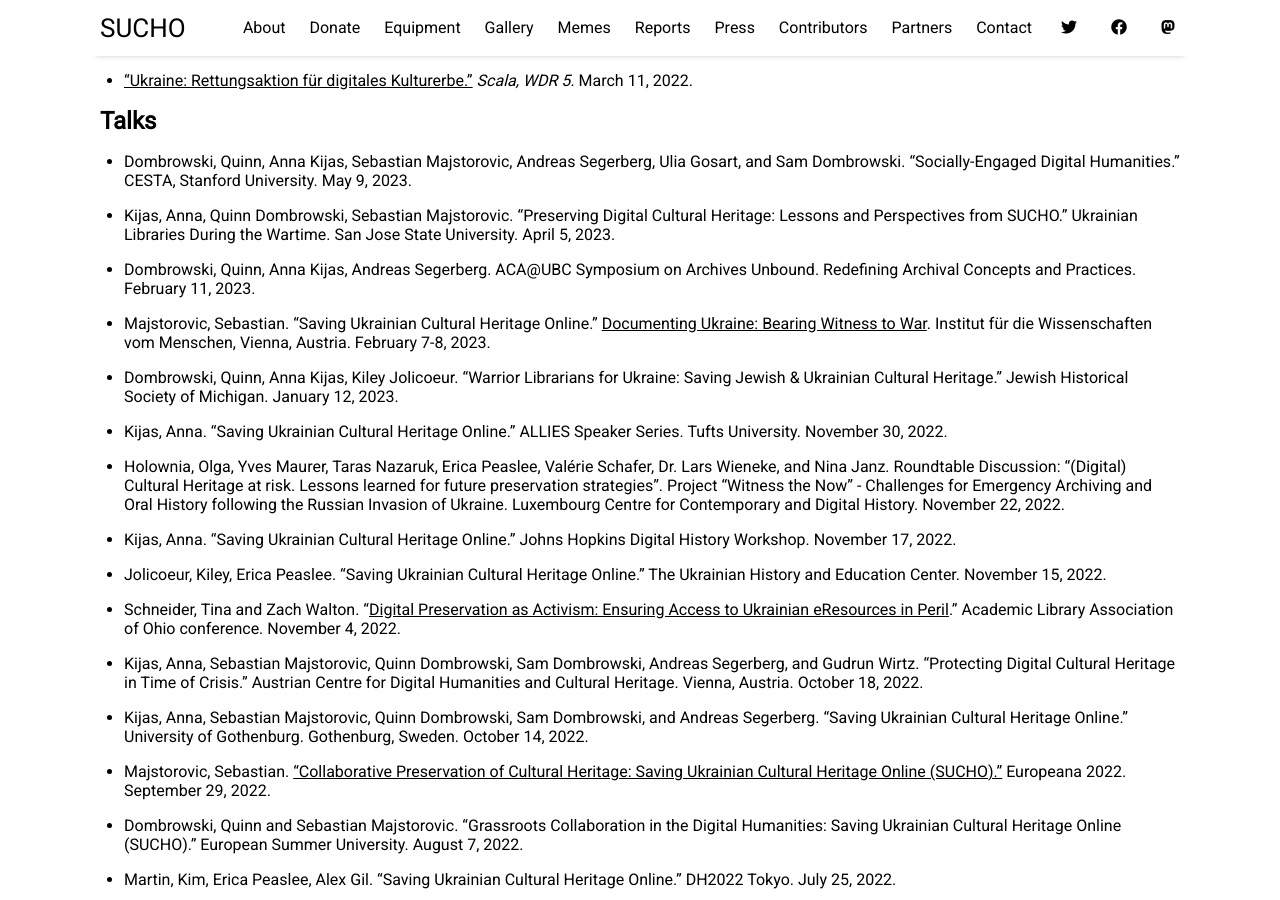
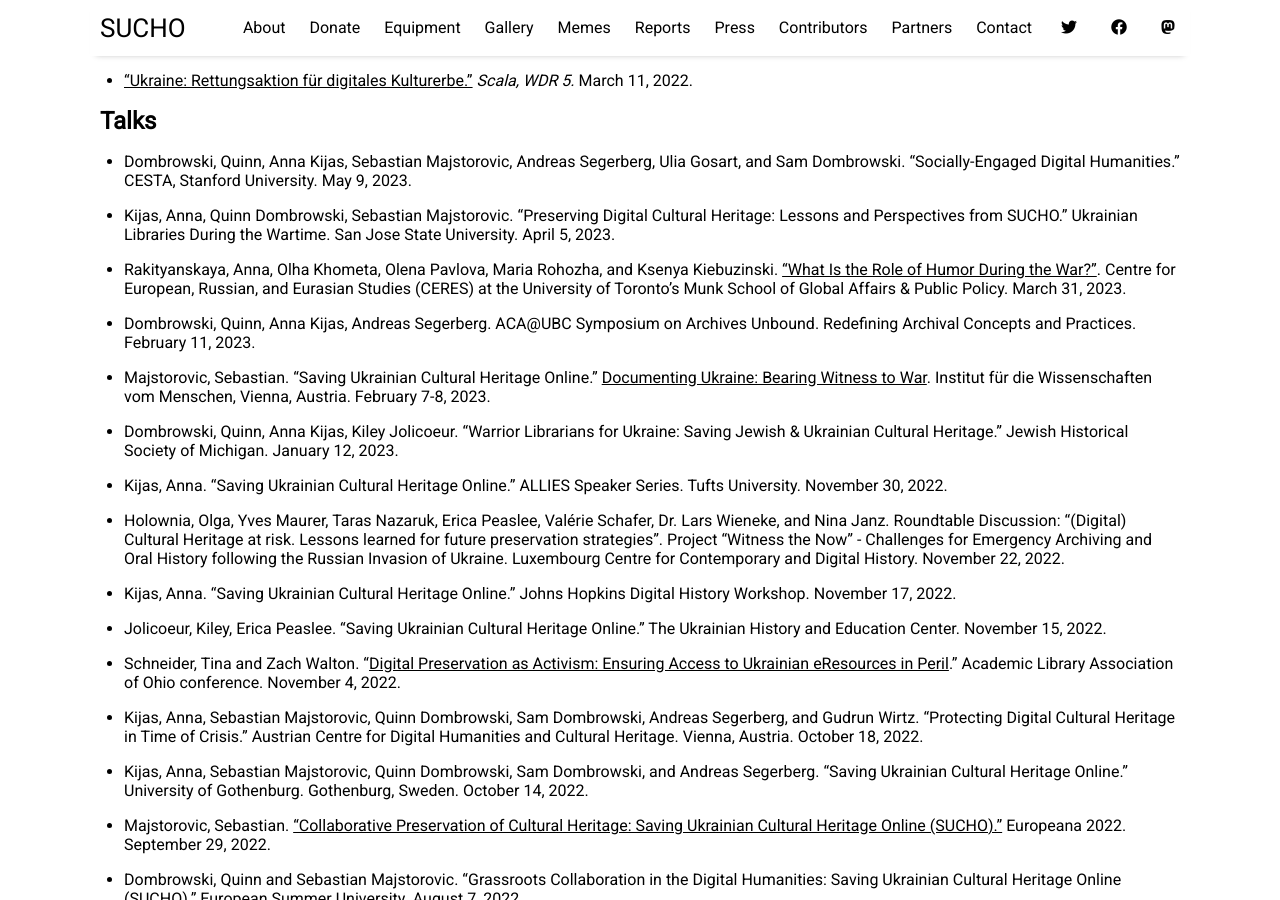
Before and after one commit to sucho-archiving/sucho-archiving.github.io, a Jekyll site: the page built from pages/press.md, in a window 1280 px wide and 900 px high, scrolled down 3623 px. Built offline with Jekyll 4.4.1, drawn with Linux system fonts in a browser that asks for light colours.

Commit message:
Update press.md
added presentation

```diff
--- a/pages/press.md
+++ b/pages/press.md
@@ -110,6 +110,7 @@
 ## Talks
 - Dombrowski, Quinn, Anna Kijas, Sebastian Majstorovic, Andreas Segerberg, Ulia Gosart, and Sam Dombrowski. "Socially-Engaged Digital Humanities." CESTA, Stanford University. May 9, 2023.
 - Kijas, Anna, Quinn Dombrowski, Sebastian Majstorovic. "Preserving Digital Cultural Heritage: Lessons and Perspectives from SUCHO." Ukrainian Libraries During the Wartime. San Jose State University. April 5, 2023.
+- Rakityanskaya, Anna, Olha Khometa, Olena Pavlova, Maria Rohozha, and Ksenya Kiebuzinski. ["What Is the Role of Humor During the War?"](https://www.youtube.com/watch?v=eAT_IJWT2yc). Centre for European, Russian, and Eurasian Studies (CERES) at the University of Toronto's Munk School of Global Affairs & Public Policy. March 31, 2023.
 - Dombrowski, Quinn, Anna Kijas, Andreas Segerberg. ACA@UBC Symposium on Archives Unbound. Redefining Archival Concepts and Practices. February 11, 2023.
 - Majstorovic, Sebastian. "Saving Ukrainian Cultural Heritage Online." [Documenting Ukraine: Bearing Witness to War](https://www.iwm.at/sites/default/files/2023-01/BWtWPublicProgram.pdf). Institut für die Wissenschaften vom Menschen, Vienna, Austria. February 7-8, 2023.
 - Dombrowski, Quinn, Anna Kijas, Kiley Jolicoeur. "Warrior Librarians for Ukraine:
```
